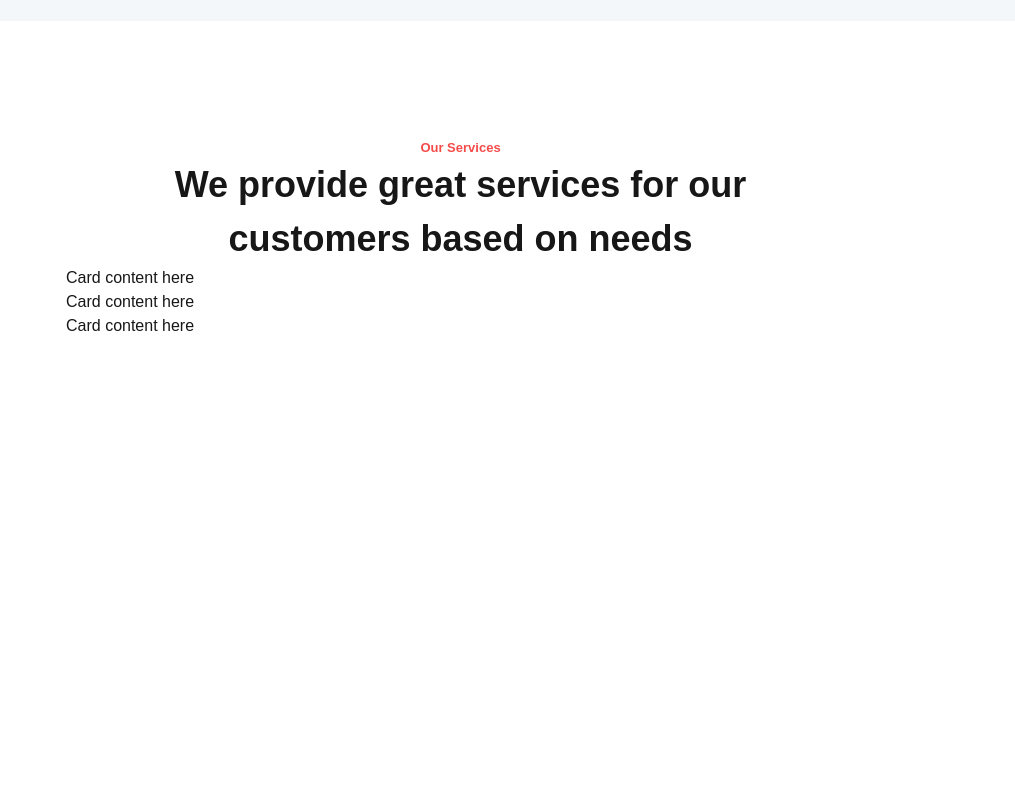
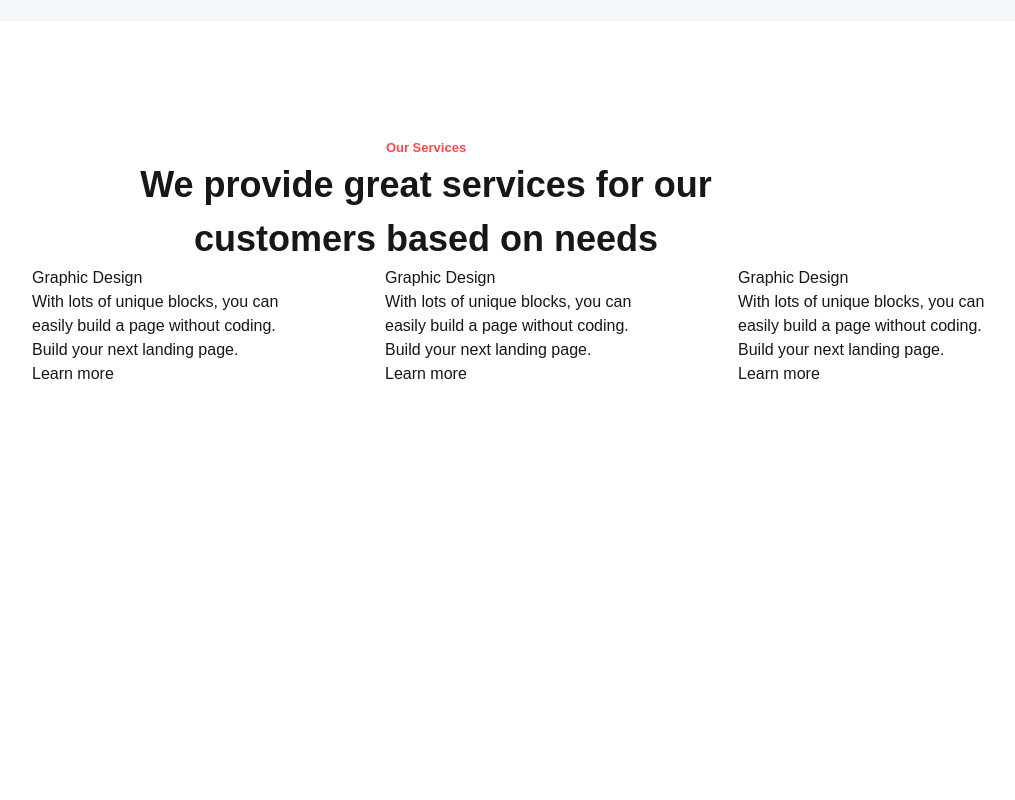
Before and after one commit to thomas1y/Agency-Landingpage, a Next.js app: page / in a window 1280 px wide. Shown: the part 780-1580 px from the top of the page, without its empty margins (213-1228 px from the left). Built offline with nearby package versions, Linux system fonts and the light colour scheme.

Commit message:
updating service section

```diff
--- a/app/page.tsx
+++ b/app/page.tsx
@@ -102,9 +102,9 @@ export default function Home() {
       </section>
 
       <section className="bg-white pt-[117px]">
-                <div className="max-w-[1163px] h-[752px] ml-[279px]">
+                      <div className="max-w-[1163px] h-[752px] ml-[245px]">
                           {/* TITLE SECTION - this whole block starts 574px from left */}
-                    <div className="ml-[295px] mr-[507px]">  {/* 574px - 279px = 295px */}
+                          <div className="ml-[260px] mr-[507px]">  {/* 574px - 279px = 295px */}
 
                             {/* Inner content centered within this block */}
                             <div className="flex flex-col items-center">
@@ -121,12 +121,30 @@ export default function Home() {
                       </div>
 
                        {/* CARDS SECTION */}
+                       <div className="grid grid-cols-3 gap-6">
                            <div>
-                           <div>Card content here</div>
+                                <h1>Graphic Design</h1>
+                                <p>With lots of unique blocks, you can<br/>
+                                 easily build a page without coding.<br/>
+                                  Build your next landing page.</p>
+                                <button>Learn more</button>
+                           </div>
                             {/* Card 2 */}
-                            <div>Card content here</div>
+                            <div>
+                                  <h1>Graphic Design</h1>
+                                <p>With lots of unique blocks, you can<br/>
+                                 easily build a page without coding.<br/>
+                                  Build your next landing page.</p>
+                                <button>Learn more</button>
+                            </div>
                             {/* Card 3 */}
-                            <div>Card content here</div>
+                            <div>
+                                  <h1>Graphic Design</h1>
+                                <p>With lots of unique blocks, you can<br/>
+                                 easily build a page without coding.<br/>
+                                  Build your next landing page.</p>
+                                <button>Learn more</button>
+                            </div>
                        </div>
 
                 </div>
```
Lines whose indentation alone changed are shown as unchanged.
